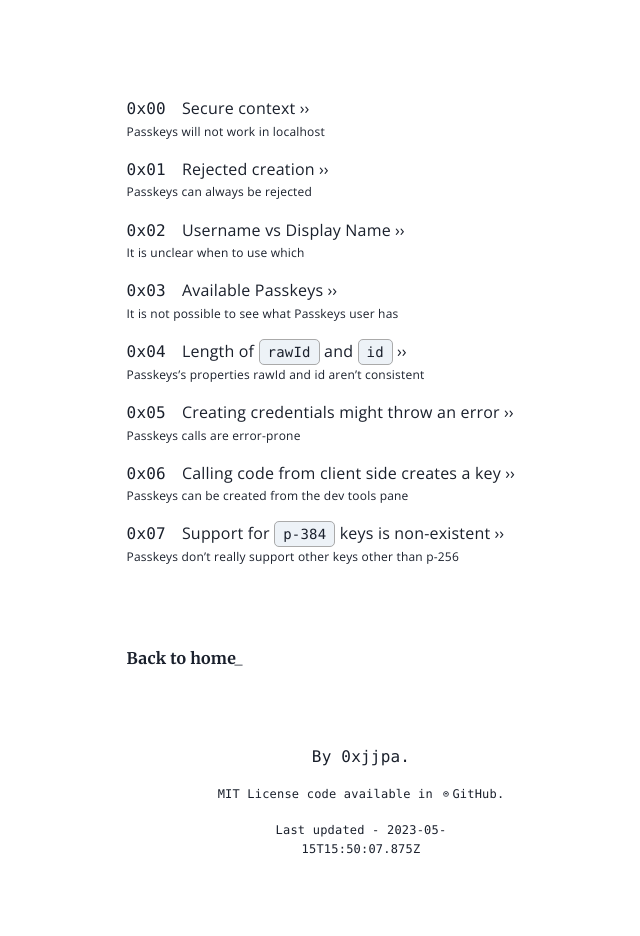
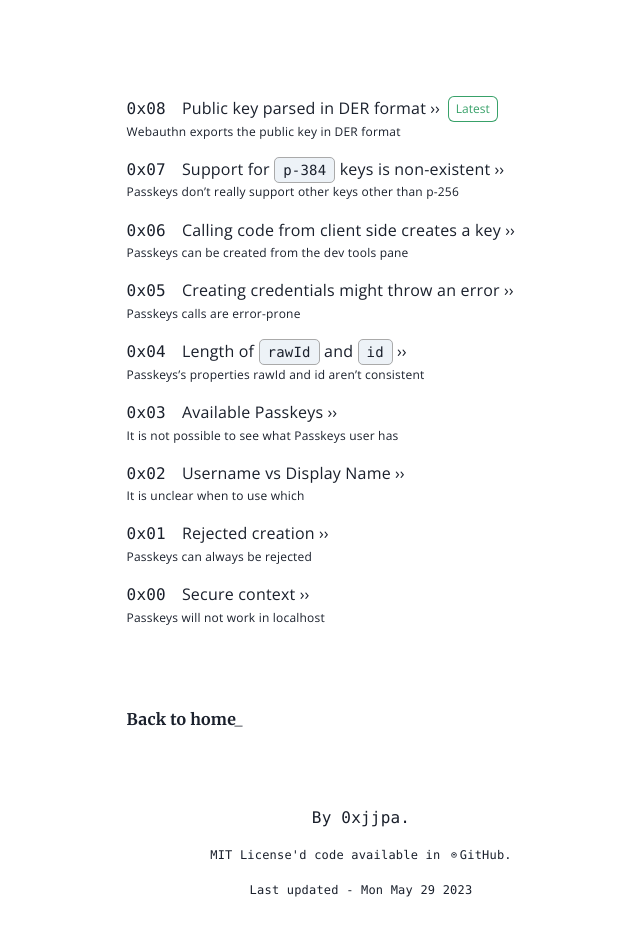
Before and after one commit to 0xjjpa/passkeys-is, a Next.js app: page /caveats in a window 1280 px wide. Shown: the part 640-1576 px from the top of the page, without its empty margins (279-919 px from the left). Built offline with nearby package versions, Linux system fonts and the light colour scheme.

Commit message:
feature: New blog post about public key in DER format

```diff
--- a/src/components/PasskeyFooter.tsx
+++ b/src/components/PasskeyFooter.tsx
@@ -18,10 +18,10 @@
   return (<Footer>
     <Flex flexDir={'column'} alignItems={'center'}>
       <Text mb="4" fontFamily="mono">By <Link isExternal href='https://twitter.com/0xjjpa'>0xjjpa</Link>.{isOffline && '- Offline'}</Text>
-      <Text mb="4" fontFamily="mono" fontSize="xs">MIT License code available in <Link isExternal href='https://github.com/0xjjpa/passkeys-is'>
+      <Text mb="4" fontFamily="mono" fontSize="xs">MIT License'd code available in <Link isExternal href='https://github.com/0xjjpa/passkeys-is'>
         <Icon as={DiGithub} pt="1" />GitHub
       </Link>.</Text>
-      <Text w="80%" textAlign={'center'} fontFamily="mono" fontSize="xs">{`Last updated - ${new Date(LAST_UPDATED).toISOString()}`}</Text>
+      <Text w="80%" textAlign={'center'} fontFamily="mono" fontSize="xs">{`Last updated - ${new Date(LAST_UPDATED).toDateString()}`}</Text>
     </Flex>
   </Footer>);
 }
--- a/src/constants/lastUpdated.ts
+++ b/src/constants/lastUpdated.ts
@@ -1 +1 @@
-export const LAST_UPDATED = 1684165807875
+export const LAST_UPDATED = 1685365541536
--- a/src/constants/passkeysCaveats.tsx
+++ b/src/constants/passkeysCaveats.tsx
@@ -48,5 +48,12 @@
     heading: 'Support for <code>p-384</code> keys is non-existent',
     description: 'Passkeys don’t really support other keys other than p-256',
     content: `Despite documentation describing support for <code>p-384</code> curves by using <code>-35</code> as a <code>pubKeyCredParams</code> instead of the standard <code>-7</code> as part of the <code>PublicKeyCredentialCreationOptions</code> object, no platform ID seems to be fully supporting this curve.`
+  },
+  {
+    id: 'exposing-passkeys-public-keys-in-CBOR-format',
+    heading: 'Public key parsed in DER format',
+    time: 1685365541536,
+    description: 'Webauthn exports the public key in DER format',
+    content: `The easiest way to retrieve the public key of a user during the webauthn workflow is by calling <code>getPublicKey()</code> of the <code>response</code> object returned during the credential creation process. To ensure you have access to this object, cast the response with the type <code>AuthenticatorAttestationResponse</code>, otherwise the method won’t be available. Bear in mind this interface is only available during creation of the Passkey and not during retrieval (e.g. <code>get</code> call) of the credential, where an assertation against the server data is being created.<br/><br/>Finally, bear in mind that when using this method, the public key is returned in <b>DER</b> format, and not in <b>CBOR</b> format as it’s being retrieved from the <code>authenticatorData</code> payload. You can import and manipulate this key (originally an <code>ArrayBuffer</code>) as a <code>CryptoKey</code> using the Web Cryptographi API <code>crypto.subtle.importKey</code> method passing the <code>spki</code> format as parameter.`
   }
 ]
--- a/src/pages/caveats.tsx
+++ b/src/pages/caveats.tsx
@@ -7,6 +7,7 @@
   Flex,
   Icon,
   SimpleGrid,
+  Tag,
 } from '@chakra-ui/react';
 import NextLink from 'next/link';
 
@@ -38,13 +39,14 @@
           textAlign="left"
         >
           {
-            PASSKEYS_CAVEATS.map((caveat, index) => (
+            PASSKEYS_CAVEATS.reverse().map((caveat, index) => (
               <Box key={caveat.id} mb="4">
                 <SimpleGrid columns={1}>
                   <Flex justifyContent="left" alignItems="left">
-                    <Text mr="4" fontFamily='mono'>0x{(index).toString(16).padStart(2, '0')}</Text>
+                    <Text mr="4" fontFamily='mono'>0x{(PASSKEYS_CAVEATS.length - (index + 1)).toString(16).padStart(2, '0')}</Text>
                     <NextLink href={`/not/${caveat.id}`} style={{ display: "flex" }}>
                       <Text style={{ cursor: 'pointer' }} size="sm" textAlign="left" dangerouslySetInnerHTML={{ __html: caveat.heading }} />&nbsp;››
+                      {PASSKEYS_CAVEATS.length - index == PASSKEYS_CAVEATS.length && <Tag ml='2' colorScheme='green' variant='outline' size='sm'>Latest</Tag>}
                     </NextLink>
                   </Flex>
                   <Text fontSize='xs'>{caveat.description}</Text>
--- a/src/pages/not/[id].tsx
+++ b/src/pages/not/[id].tsx
@@ -8,7 +8,6 @@
   Icon,
   SimpleGrid,
 } from '@chakra-ui/react';
-import Head from 'next/head'
 import NextLink from 'next/link';
 
 import { Main } from '../../components/Main';
@@ -55,6 +54,7 @@
               {title}
             </Heading>
             <Text>{caveat.description}</Text>
+            {caveat.time && <Text mt='2' fontSize='xs' fontFamily='mono'>Last updated - {new Date(caveat.time).toDateString()}</Text>}
           </SimpleGrid>
           <Text fontFamily={'Merriweather'}>
             <NextLink href='/caveats'>Back to caveats_</NextLink>
```
